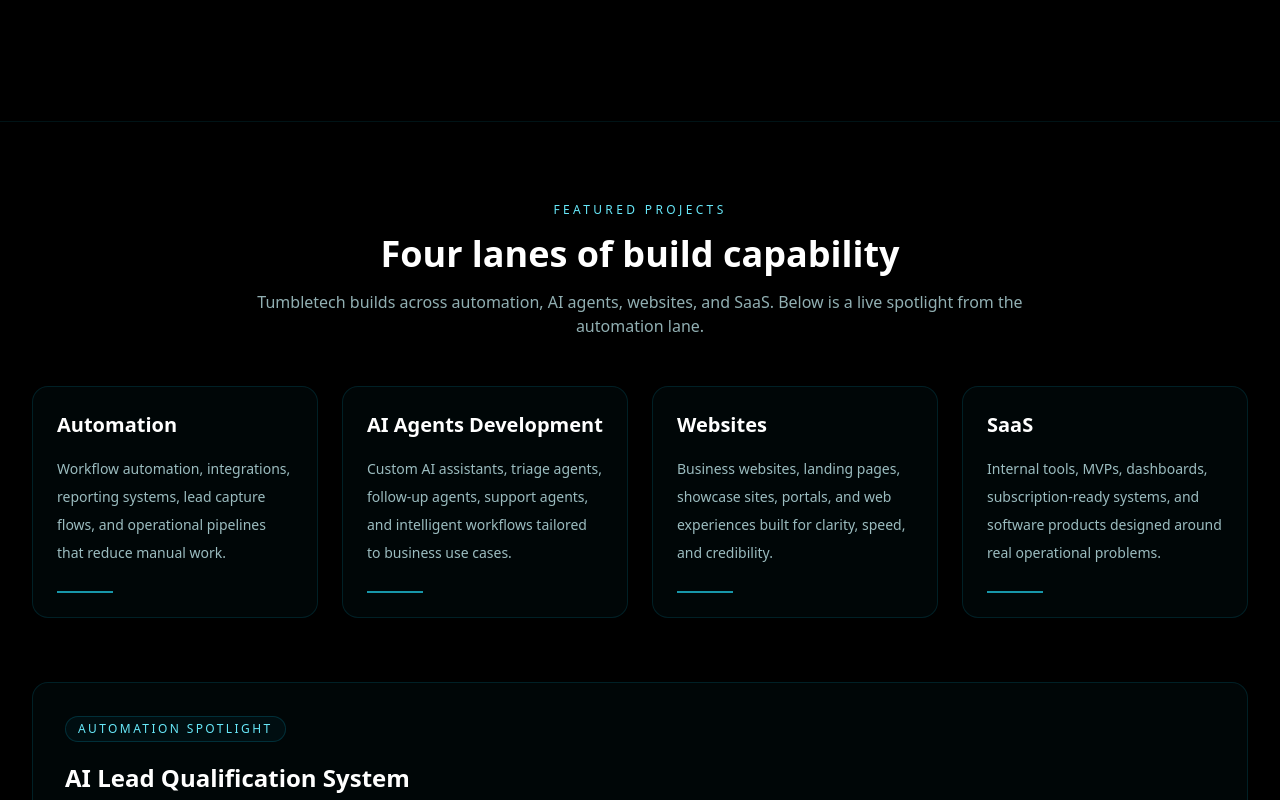
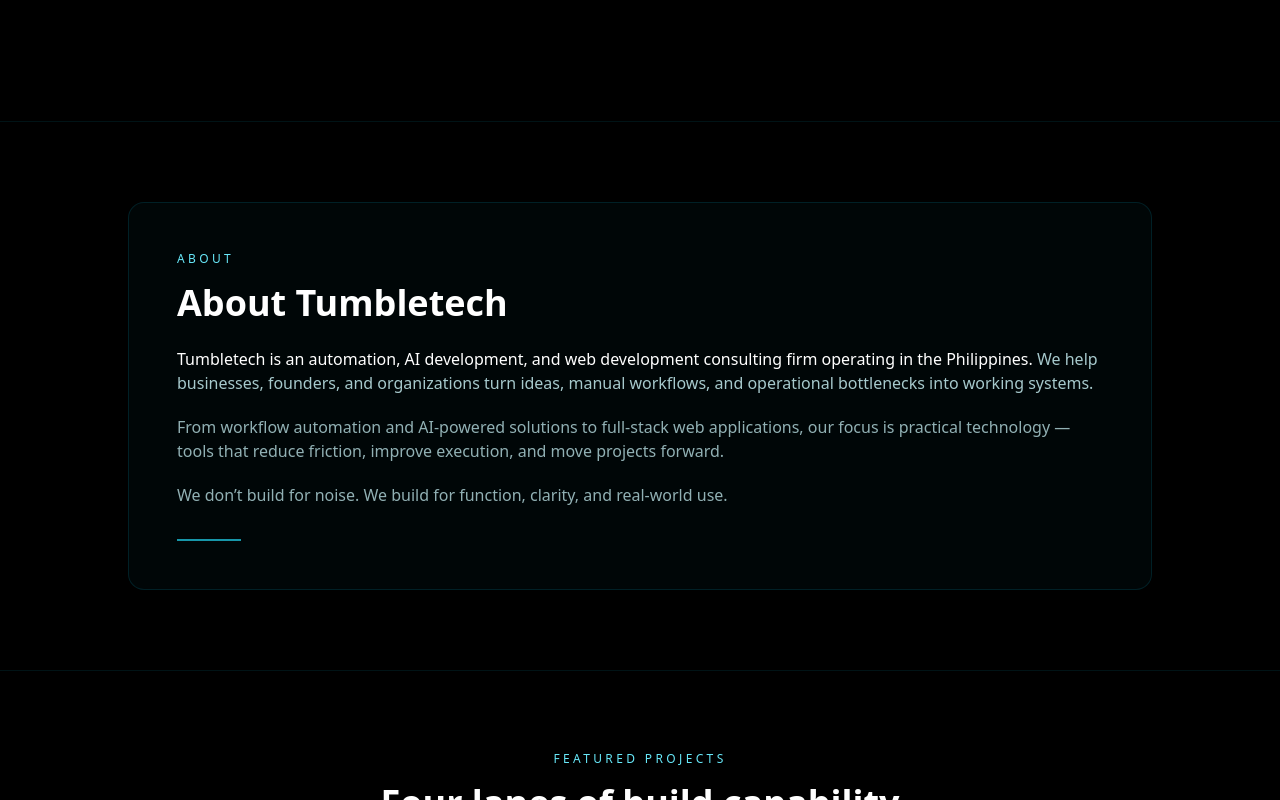
Before and after one commit to tumbletech/tumbletech.dev7, a React (Vite) app: page / in a window 1280 px wide. Shown: the part 680-1480 px from the top of the page. Built offline with nearby package versions, Linux system fonts and the light colour scheme.

Commit message:
Update: Added About Us section

```diff
--- a/src/App.jsx
+++ b/src/App.jsx
@@ -10,6 +10,8 @@
         <section id="home" className="relative min-h-[92vh] w-full overflow-hidden">
           <HeroWithCallouts />
         </section>
+
+		<AboutSection />
 
         <FeaturedProjectsSection />
 
@@ -182,10 +184,17 @@
 		  </li>
 
 		  <li>
+		    <a href="#about" className="hover:text-cyan-200">
+		      About
+		    </a>
+		  </li>
+
+		  <li>
 		    <a href="#projects" className="hover:text-cyan-200">
 		      Featured Projects
 		    </a>
 		  </li>
+
 		  <li>
 		    <a href="#contact" className="hover:text-cyan-200">
 		      Contact Us
@@ -271,6 +280,14 @@
                   ))}
                 </div>
               </div>
+
+			  <a
+  				href="#about"
+ 				 onClick={closeAllMenus}
+ 				 className="rounded-xl px-4 py-3 text-base text-cyan-100/85 transition hover:bg-cyan-400/10 hover:text-cyan-300"
+				>
+  				 About
+			 </a>
 
               <a
                 href="#projects"
@@ -599,6 +616,48 @@
   );
 }
 
+/* ===================== ABOUT SECTION ===================== */
+	function AboutSection() {
+	  return (
+	    <section
+	      id="about"
+	      className="border-t border-cyan-500/10 bg-black px-5 py-20 md:px-8"
+	    >
+	      <div className="mx-auto max-w-5xl rounded-2xl border border-cyan-500/15 bg-cyan-500/[0.03] p-8 md:p-12">
+	        <div className="text-xs uppercase tracking-[0.28em] text-cyan-300">
+	          About
+	        </div>
+
+	        <h2 className="mt-4 text-3xl md:text-4xl font-semibold text-white">
+	          About Tumbletech
+	        </h2>
+
+	        <p className="mt-6 text-cyan-100/80 text-sm md:text-base leading-8">
+	          <span className="font-medium text-white">
+	            Tumbletech is an automation, AI development, and web development
+	            consulting firm operating in the Philippines.
+	          </span>{" "}
+	          We help businesses, founders, and organizations turn ideas, manual
+	          workflows, and operational bottlenecks into working systems.
+	        </p>
+
+	        <p className="mt-5 text-cyan-100/70 text-sm md:text-base leading-8">
+	          From workflow automation and AI-powered solutions to full-stack web
+	          applications, our focus is practical technology — tools that reduce
+	          friction, improve execution, and move projects forward.
+	        </p>
+
+	        <p className="mt-5 text-cyan-100/70 text-sm md:text-base leading-8">
+	          We don’t build for noise. We build for function, clarity, and
+	          real-world use.
+	        </p>
+
+	        <div className="mt-8 h-[2px] w-16 bg-cyan-400/70" />
+	      </div>
+	    </section>
+	  );
+	}
+
 /* ======================= FEATURED PROJECTS / DEMO ======================= */
 function FeaturedProjectsSection() {
   const WEBHOOK_URL = "https://tumbletech.app.n8n.cloud/webhook/lead-intake-v1";
```
Lines whose indentation alone changed are shown as unchanged.
